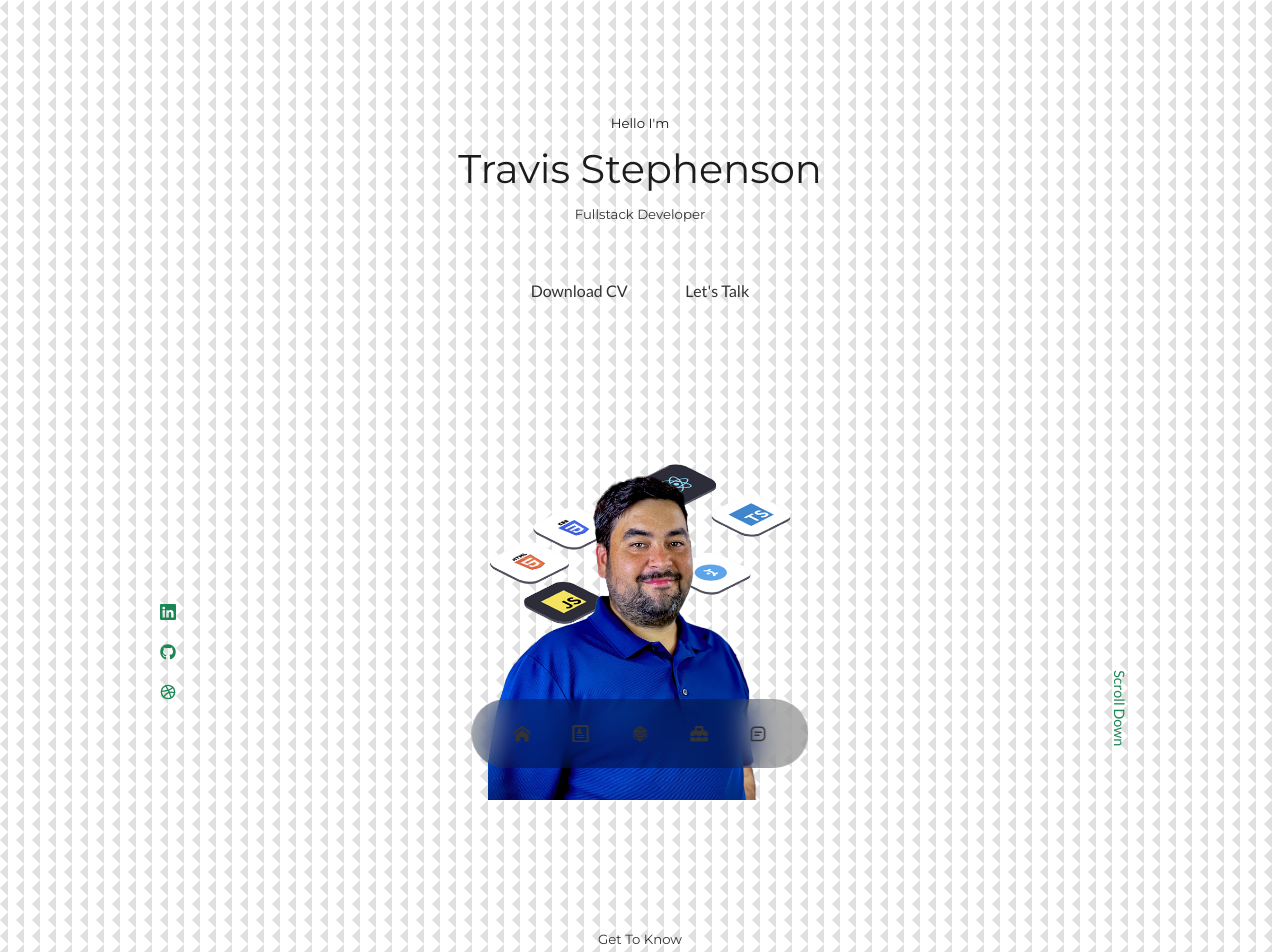
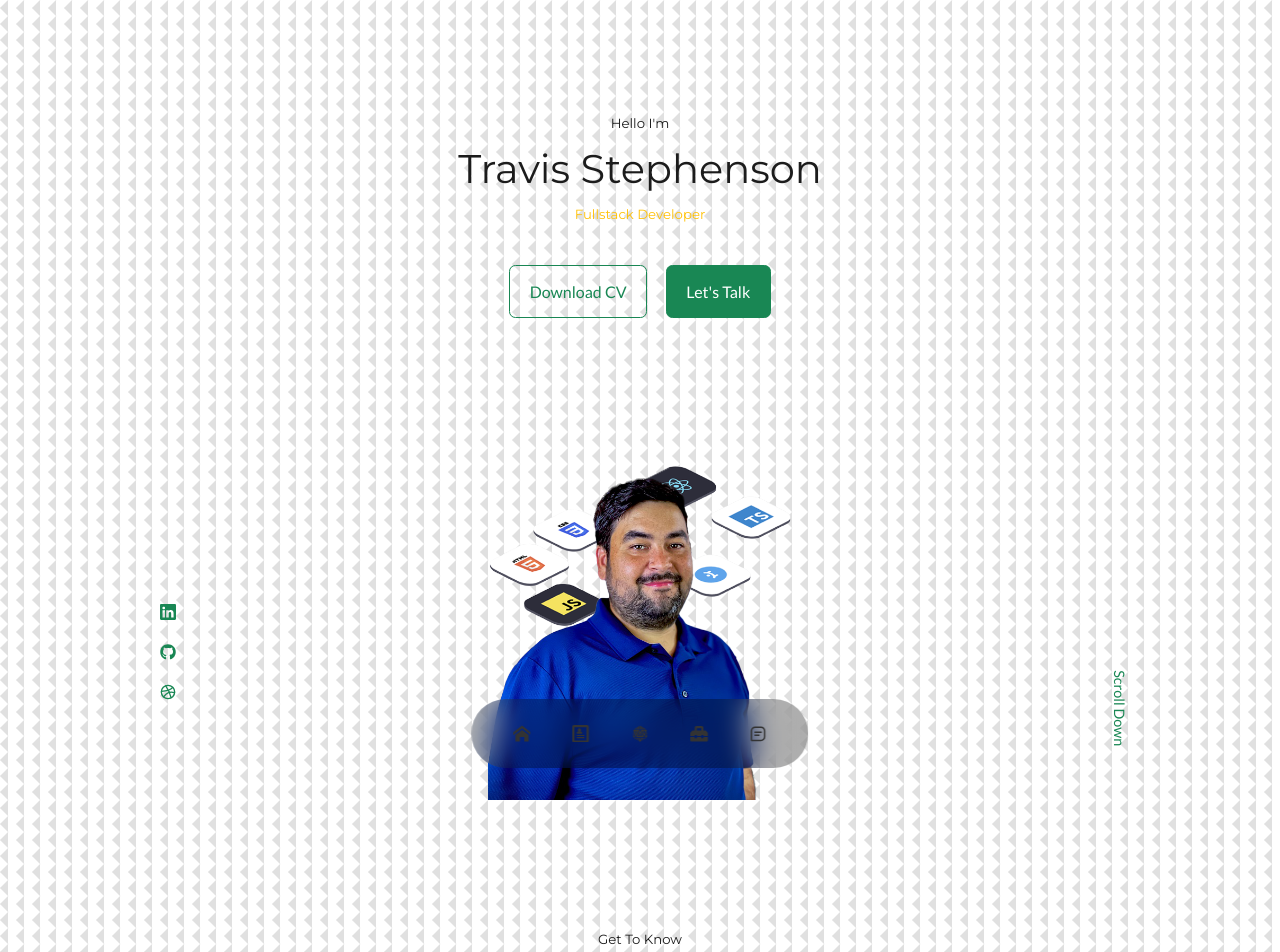
Before and after one commit to trastephenson/trastephenson.github.io, a React (Create React App) app: page / in a window 1280 px wide. Shown: the top 952 px of the page. Built offline with nearby package versions, Linux system fonts and the light colour scheme.

Commit message:
Update index.css
fixed colors

```diff
--- a/src/index.css
+++ b/src/index.css
@@ -37,10 +37,10 @@
   font-family: 'Lato', 'Segoe UI', 'Roboto', 'Oxygen',
     'Ubuntu', 'Cantarell', 'Fira Sans', 'Droid Sans', 'Helvetica Neue',
     sans-serif;
-    background: var(--color-bg);
-    color: var(--color-white);
   line-height: 1.7;
   background-image: url(../src/assets/bg-texture.png);
+
+  /* --- CORRECTED COLORS --- */
   background-color: var(--background-color);
   color: var(--body-text-color);
 }
@@ -55,7 +55,8 @@
 h2,
 h3,
 h4,
-  h5 {
+h5,
+h6 {
   font-family: 'Montserrat', sans-serif;
   font-weight: 500;
   color: var(--heading-color);
@@ -72,16 +73,18 @@
 section > h2,
 section > h5 {
   text-align: center;
-    color: var(--color-light);
+  /* If you want a light text color for a specific section, create a new variable or use a direct hex code */
+  /* For now, we'll let them inherit the main heading color */
 }
 
 section > h2 {
-    color: var(--color-primary);
+  color: var(--primary-color); /* Corrected from --color-primary */
   margin-bottom: 3rem;
 }
 
 .text-light {
-    color: var(--color-light);
+  /* This class was using an undefined color. Let's make it use the accent color for now. */
+  color: var(--accent-color);
 }
 
 a {
@@ -90,29 +93,32 @@
 }
 
 a:hover {
-   text-decoration: underline; /* Optional: Adds underline on hover */
+  text-decoration: underline;
 }
 
 .btn {
   width: max-content;
   display: inline-block;
-    color: var(--color-primary);
   padding: 0.75rem 1.2rem;
   border-radius: 0.4rem;
   cursor: pointer;
-    border: 1px solid var(--color-primary);
   transition: var(--transition);
+
+  /* --- CORRECTED COLORS --- */
+  color: var(--primary-color);
+  border: 1px solid var(--primary-color);
 }
 
 .btn:hover {
   background-color: var(--primary-color);
-    color: white; /* White text often still works best on a colored button */
+  color: var(--background-color); /* Use background color for text on hover for better contrast */
   border-color: transparent;
 }
 
 .btn-primary {
-    background: var(--color-primary);
-    color: var(--color-bg);
+  /* --- CORRECTED COLORS --- */
+  background: var(--primary-color);
+  color: var(--background-color);
 }
 
 img {
```
Lines whose indentation alone changed are shown as unchanged.
